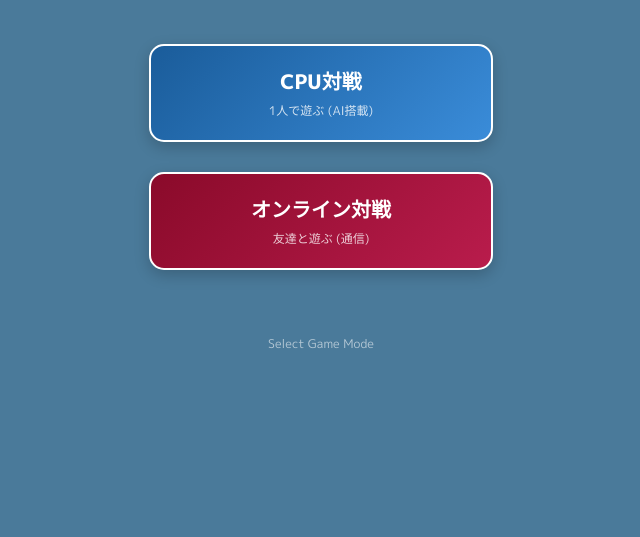
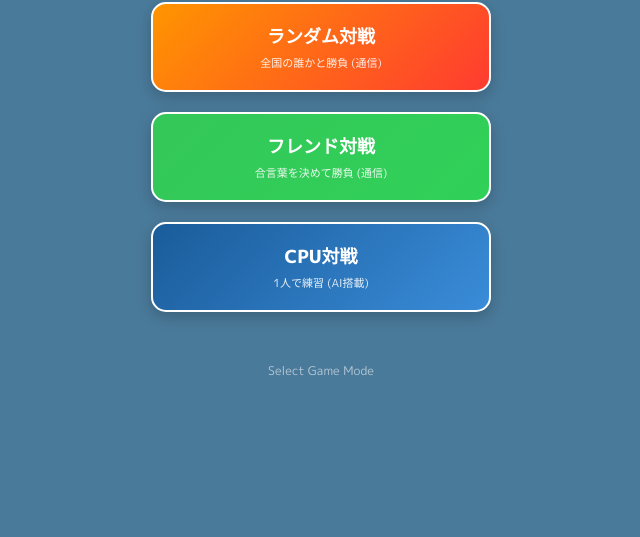
Before and after one commit to hitman0DTE/hitandblow, a plain HTML site: page index.html in a window 1280 px wide. Shown: the part 263-800 px from the top of the page, without its empty margins (319-959 px from the left). Drawn offline with Linux system fonts and the light colour scheme.

Commit message:
Update index.html

```diff
--- a/index.html
+++ b/index.html
@@ -7,50 +7,45 @@
     <link href="https://fonts.googleapis.com/css2?family=M+PLUS+1p:wght@400;800&display=swap" rel="stylesheet">
     <style>
         body {
-            background-color: #4a7a9a;
-            color: #fff;
-            font-family: 'M PLUS 1p', sans-serif;
+            background-color: #4a7a9a; color: #fff; font-family: 'M PLUS 1p', sans-serif;
             display: flex; flex-direction: column; align-items: center; justify-content: center;
-            height: 100vh; margin: 0; padding: 20px; box-sizing: border-box;
-            text-align: center;
+            height: 100vh; margin: 0; padding: 20px; box-sizing: border-box; text-align: center;
         }
-        h1 { font-size: 32px; margin-bottom: 40px; text-shadow: 0 2px 5px rgba(0,0,0,0.3); }
+        h1 { font-size: 32px; margin-bottom: 30px; text-shadow: 0 2px 5px rgba(0,0,0,0.3); }
 
         .menu-btn {
-            display: block;
-            width: 100%; max-width: 300px;
-            padding: 20px; margin: 15px 0;
-            text-decoration: none; color: #fff; font-weight: 800; font-size: 20px;
+            display: block; width: 100%; max-width: 300px; padding: 18px; margin: 10px 0;
+            text-decoration: none; color: #fff; font-weight: 800; font-size: 18px;
             border-radius: 15px; box-shadow: 0 5px 15px rgba(0,0,0,0.2);
             transition: transform 0.1s; position: relative; overflow: hidden;
         }
         .menu-btn:active { transform: scale(0.98); }
 
-        .btn-offline {
-            background: linear-gradient(135deg, #1a5c9a, #3a8cd9);
-            border: 2px solid #fff;
-        }
-        .btn-online {
-            background: linear-gradient(135deg, #8a0a2a, #b91c4c);
-            border: 2px solid #fff;
-        }
+        .btn-offline { background: linear-gradient(135deg, #1a5c9a, #3a8cd9); border: 2px solid #fff; }
+        .btn-friend { background: linear-gradient(135deg, #34c759, #30d158); border: 2px solid #fff; }
+        .btn-random { background: linear-gradient(135deg, #ff9500, #ff3b30); border: 2px solid #fff; }
 
-        .desc { font-size: 12px; opacity: 0.8; display: block; margin-top: 5px; font-weight: normal; }
-        .footer { margin-top: 50px; font-size: 12px; opacity: 0.6; }
+        .desc { font-size: 11px; opacity: 0.9; display: block; margin-top: 4px; font-weight: normal; }
+        .footer { margin-top: 40px; font-size: 12px; opacity: 0.6; }
     </style>
 </head>
 <body>
 
     <h1>Hit & Blow</h1>
 
+    <a href="./random/" class="menu-btn btn-random">
+        ランダム対戦
+        <span class="desc">全国の誰かと勝負 (通信)</span>
+    </a>
+
+    <a href="./online/" class="menu-btn btn-friend">
+        フレンド対戦
+        <span class="desc">合言葉を決めて勝負 (通信)</span>
+    </a>
+
     <a href="./offline/" class="menu-btn btn-offline">
         CPU対戦
-        <span class="desc">1人で遊ぶ (AI搭載)</span>
-    </a>
-
-    <a href="./online/" class="menu-btn btn-online">
-        オンライン対戦
-        <span class="desc">友達と遊ぶ (通信)</span>
+        <span class="desc">1人で練習 (AI搭載)</span>
     </a>
 
     <div class="footer">Select Game Mode</div>
```
